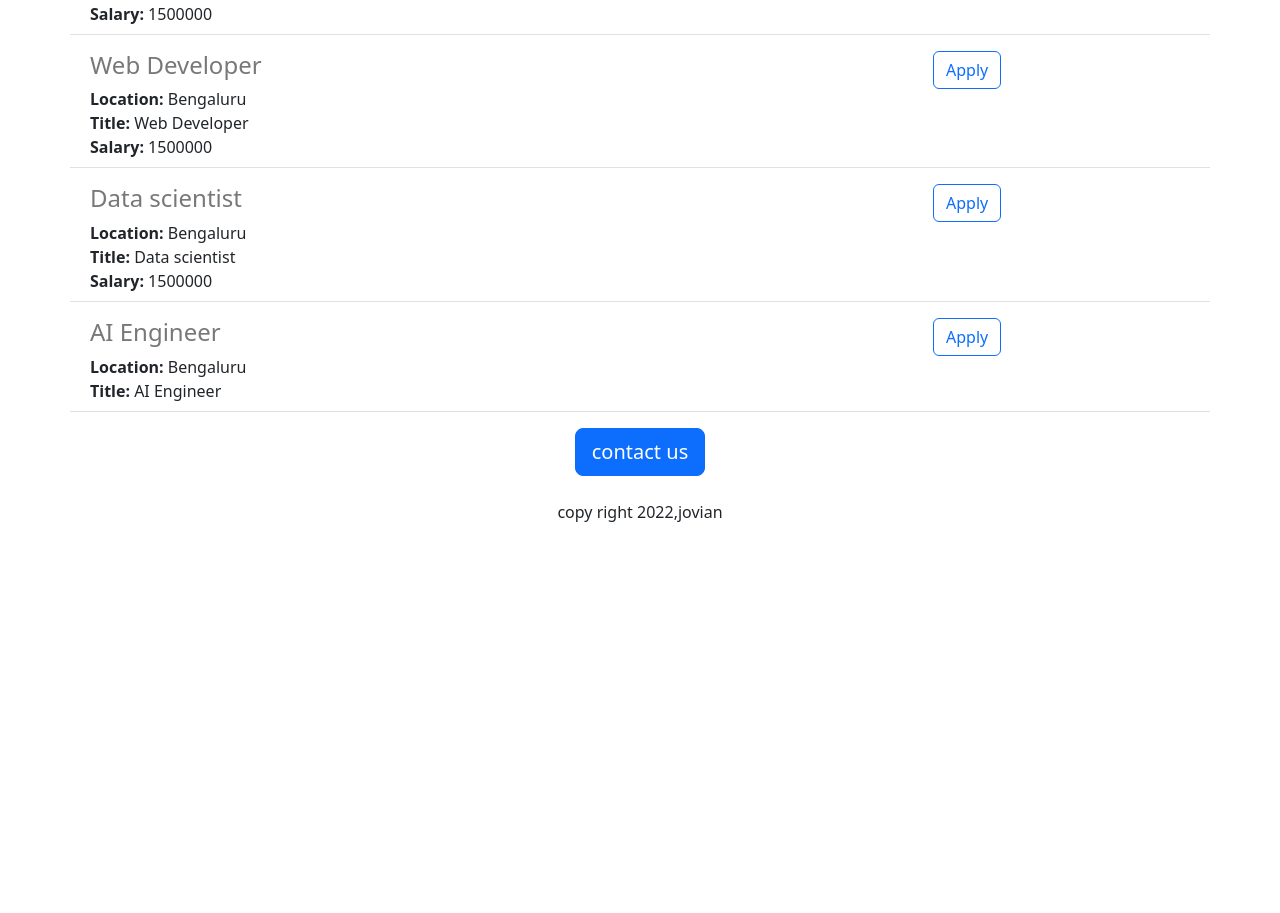
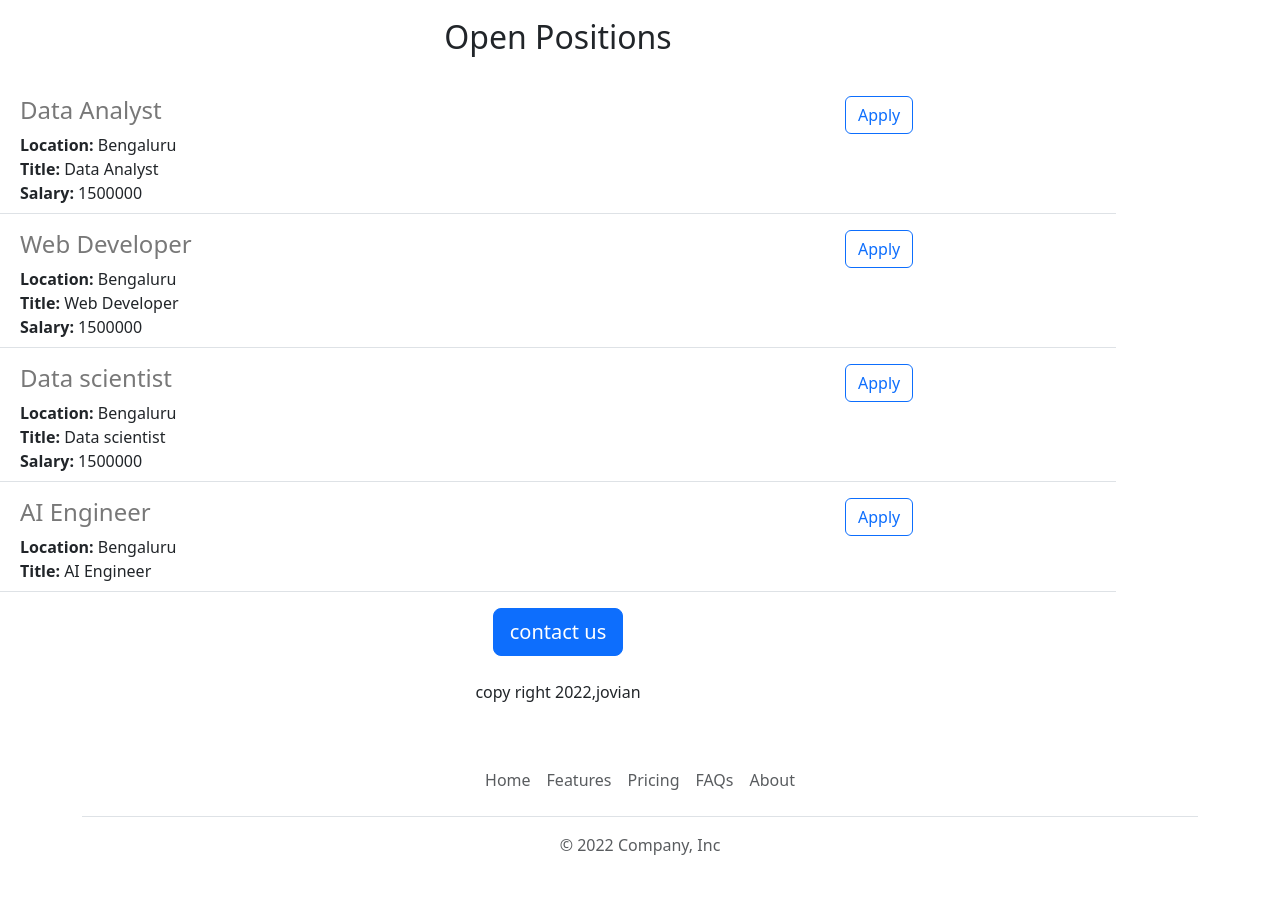
Before and after one commit to ruthvik1665/jovian-job-career-website-v2, a Flask app: page / in a window 1280 px wide. Shown: the part 760-1673 px from the top of the page. Before the commit the page ends 1282 px from the top, so only its background shows below. Run offline with Flask 3, Linux system fonts and the light colour scheme.

Commit message:
added functionalities and aesthetics

```diff
--- /dev/null
+++ b/templates/footer.html
@@ -0,0 +1,12 @@
+<div class="container">
+  <footer class="py-3 my-4">
+    <ul class="nav justify-content-center border-bottom pb-3 mb-3">
+      <li class="nav-item"><a href="#" class="nav-link px-2 text-muted">Home</a></li>
+      <li class="nav-item"><a href="#" class="nav-link px-2 text-muted">Features</a></li>
+      <li class="nav-item"><a href="#" class="nav-link px-2 text-muted">Pricing</a></li>
+      <li class="nav-item"><a href="#" class="nav-link px-2 text-muted">FAQs</a></li>
+      <li class="nav-item"><a href="#" class="nav-link px-2 text-muted">About</a></li>
+    </ul>
+    <p class="text-center text-muted">&copy; 2022 Company, Inc</p>
+  </footer>
+</div>
--- a/templates/home.html
+++ b/templates/home.html
@@ -9,16 +9,22 @@
       #banner{
         height:360px;
         width:100%;
+        object-fit:cover;
       }
     </style>
     <link href="https://cdn.jsdelivr.net/npm/bootstrap@5.3.0/dist/css/bootstrap.min.css" rel="stylesheet" integrity="sha384-9ndCyUaIbzAi2FUVXJi0CjmCapSmO7SnpJef0486qhLnuZ2cdeRhO02iuK6FUUVM" crossorigin="anonymous">
   </head>
   <body>
-    <div class="container">
+    {% include 'nav.html' %}
+    <img id="banner" class="img-fluid" src="https://jovian-job-careers--ruthvikbasetti.repl.co/static/banner.jpg">
+    <div class="container row">
     <h1 class="text-center mt-2 mb-2">Jovian Career</h1>
-    <img id="banner" class="img-fluid" src="https://jovian-job-careers--ruthvikbasetti.repl.co/static/banner.jpg">
-    <h2 class="text-center mt-2 mb-2">About Jovian</h2>
+      <div class="col-md-8">
     <p class="lead">Lorem ipsum dolor sit amet, consectetur adipiscing elit, sed do eiusmod tempor incididunt ut labore et dolore magna aliqua. Ut enim ad minim veniam, quis nostrud exercitation ullamco laboris nisi ut aliquip ex ea commodo consequat. Duis aute irure dolor in reprehenderit in voluptate velit esse cillum dolore eu fugiat nulla pariatur. Excepteur sint occaecat cupidatat non proident, sunt in culpa qui officia deserunt mollit anim id est laborum.</p>
+      </div>
+    <div class="d-None d-md-block col-md-4" style="margin-top:10px; margin-bottom:16px;">
+      <img style="height:320px;" src="/static/people.jpg"></img>
+    </div>
     <h2 class="text-center mt-2 mb-2">Open Positions</h2>
     <p>
       <div>
@@ -32,5 +38,6 @@
       <p class="mt-4">copy right 2022,jovian</p>
     </div>
     </div>
+    {% include 'footer.html' %}
   </body>
 </html>
--- a/templates/jobitem.html
+++ b/templates/jobitem.html
@@ -8,6 +8,7 @@
       {% endif %}
   </div>
   <div class='col-3'>
-    <button type="button" class="btn btn-outline-primary">Apply</button>
+    <a href="mailto:Joviancareers@gmail.com?subject=Applying%20for%20{job['title']}&body=Name%3A%3C%3E%0D%0Acollege%3A%3C%3E%0D%0Aresume%3A%3C%3E%0D%0Alinked%20in%20link%3A%3C%3E%0D%0A"
+      type="button" class="btn btn-outline-primary">Apply</a>
   </div>
 </div>
--- /dev/null
+++ b/templates/nav.html
@@ -0,0 +1,8 @@
+<nav class="navbar navbar-light bg-light shadow sm fixed-top">
+  <div class="container-fluid">
+    <a class="navbar-brand" href="#">
+      <img src="/static/logo.jpg" alt="" width="30" height="24" class="d-inline-block align-text-top">
+      Jovian
+    </a>
+  </div>
+</nav>
```
Also changed, not shown: static/logo.jpg (added), 1 other file.
